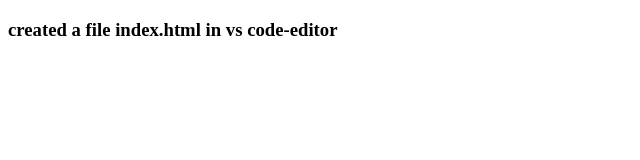
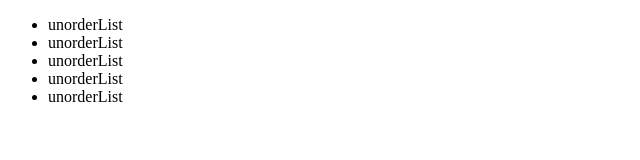
Before and after one commit to ijazdevelope/demo-remo, a plain HTML site: page index.html in a window 1280 px wide. Shown: the whole page, without its empty margins (0-640 px from the left). Drawn offline with Linux system fonts and the light colour scheme.

Commit message:
add navbar in header section

```diff
--- a/index.html
+++ b/index.html
@@ -9,7 +9,17 @@
 </head>
 
 <body>
-    <h3>created a file index.html in vs code-editor</h3>
+    <header>
+        <nav>
+            <ul>
+                <li>unorderList</li>
+                <li>unorderList</li>
+                <li>unorderList</li>
+                <li>unorderList</li>
+                <li>unorderList</li>
+            </ul>
+        </nav>
+    </header>
 </body>
 
 </html>
```
